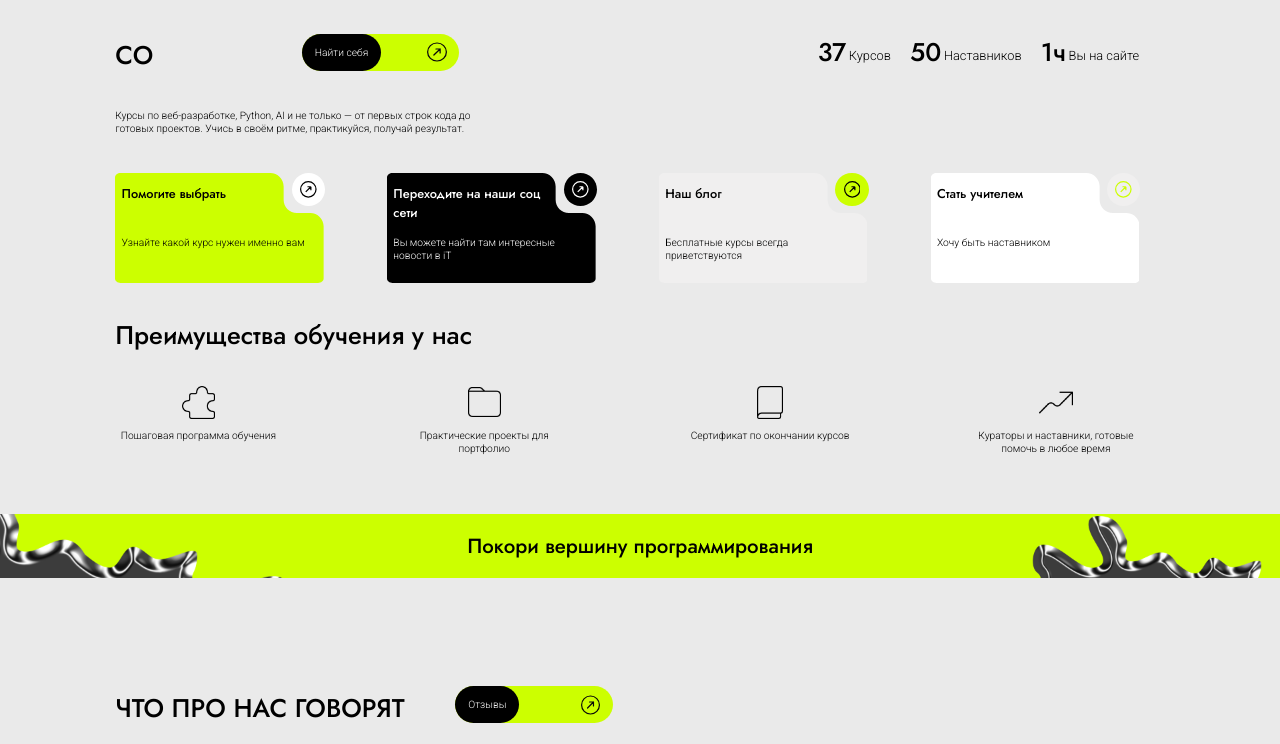
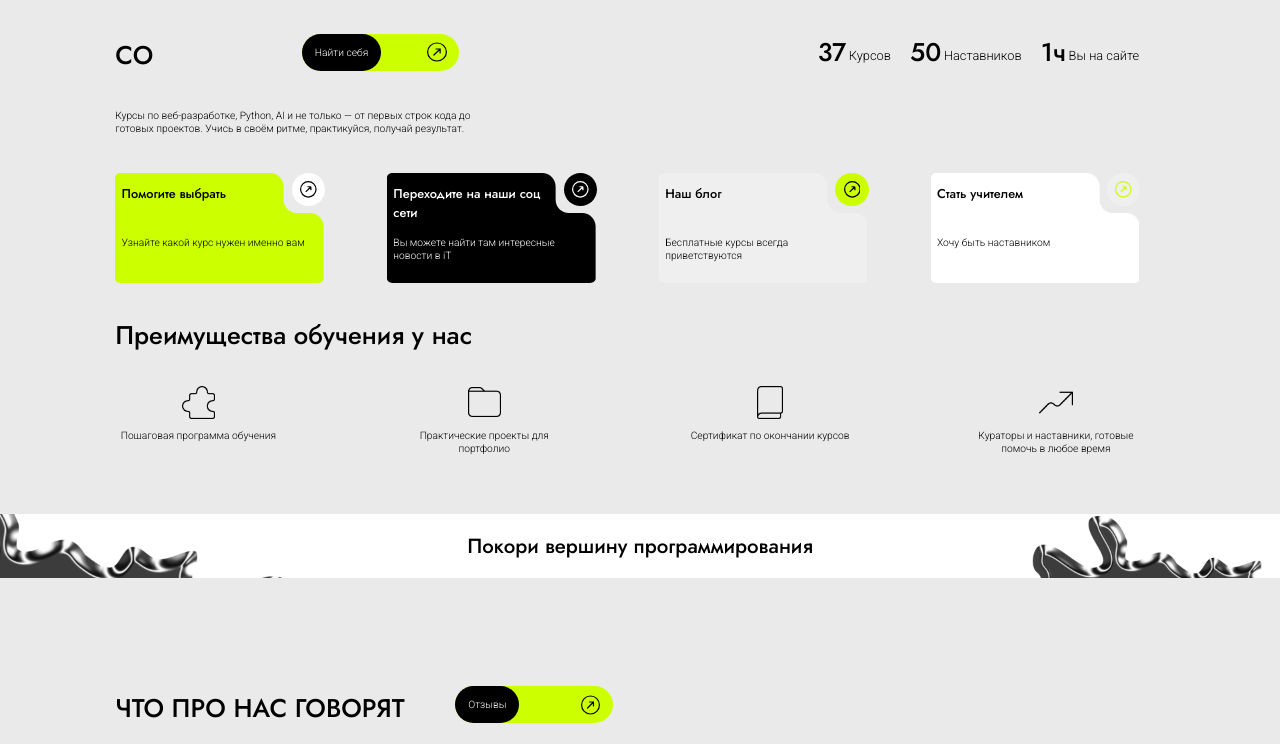
Before and after one commit to onpainn/Code-Peak, a plain HTML site: page Code-Peak/Visitor.html in a window 1280 px wide. Shown: the part 56-800 px from the top of the page. Drawn offline with Linux system fonts and the light colour scheme.

Commit message:
Update home.css

```diff
--- a/Code-Peak/style/home.css
+++ b/Code-Peak/style/home.css
@@ -243,7 +243,7 @@
     margin-left: -9vw;
     width: 100%;
     height: 5vw;
-    background-color: var(--additional-color);
+    background-color: var(--first-color);
     background-size: cover;
     background-position: center;
     background-repeat: no-repeat;
```
